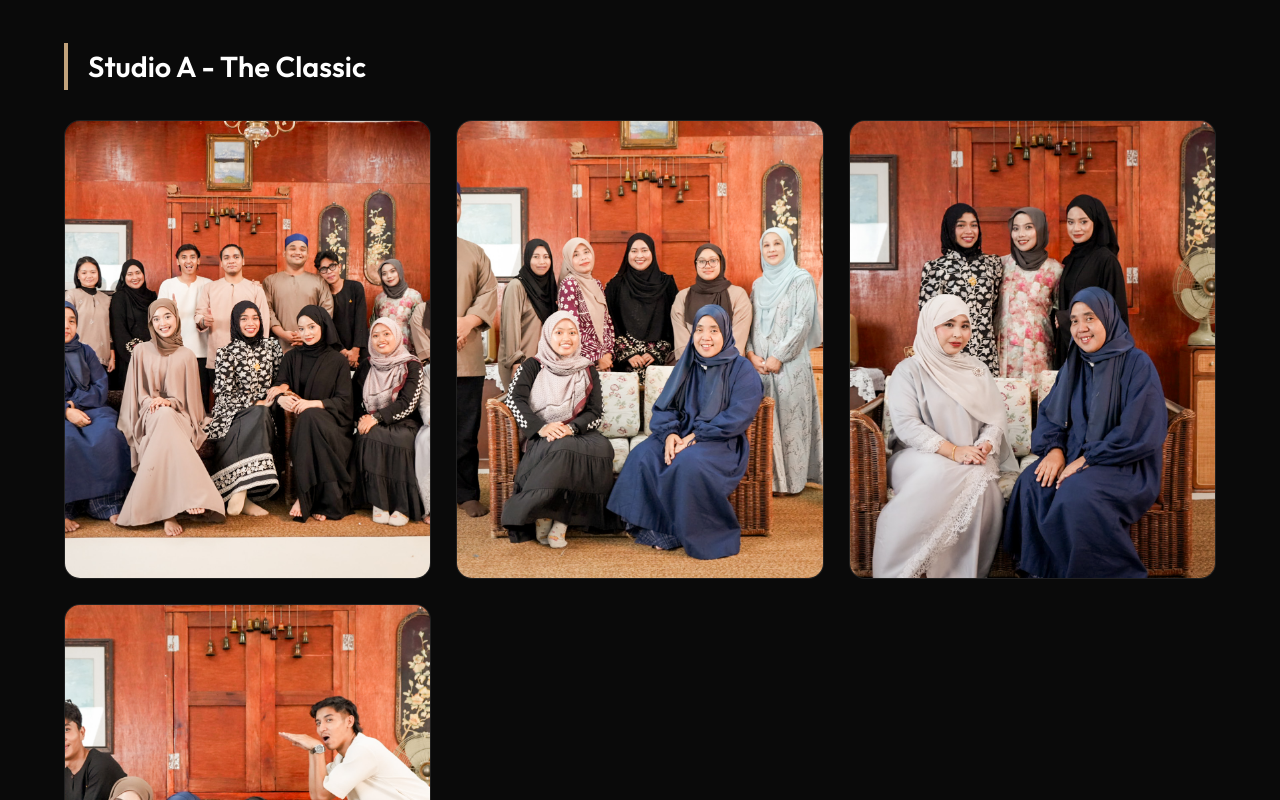
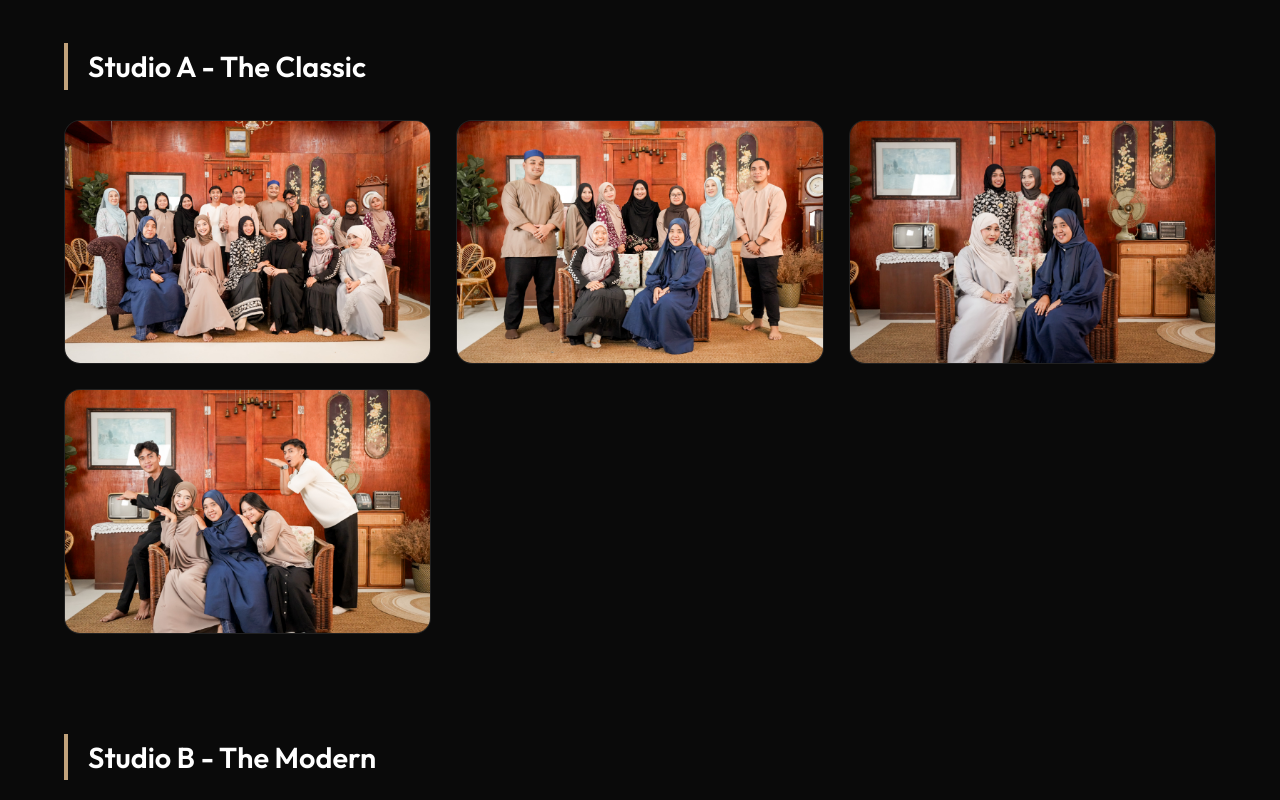
Before and after one commit to TeenagerzGuru/LensIA-studio, a React (Vite) app: page / in a window 1280 px wide. Shown: the part 4240-5040 px from the top of the page. Built offline with nearby package versions, Linux system fonts and the light colour scheme; no server answers.

Commit message:
Add landscape aspect ratio for review cards

```diff
--- a/src/App.css
+++ b/src/App.css
@@ -559,6 +559,10 @@ textarea:focus {
   aspect-ratio: 4 / 5;
 }
 
+.review-card.landscape {
+  aspect-ratio: 3 / 2;
+}
+
 .review-card:hover {
   transform: translateY(-5px);
   border-color: var(--primary);
```
